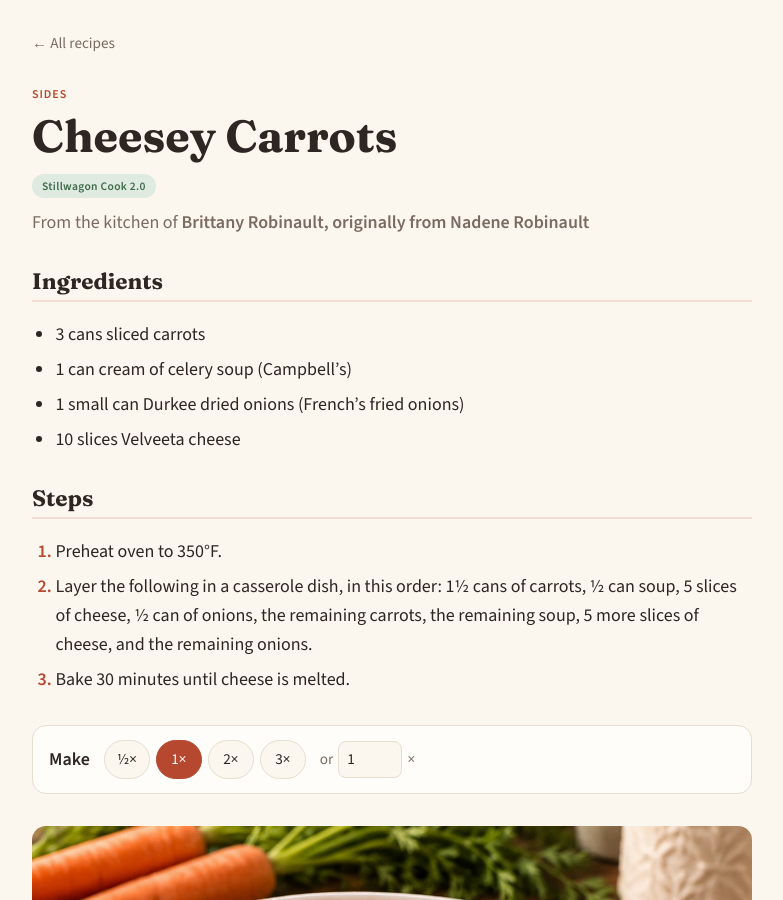
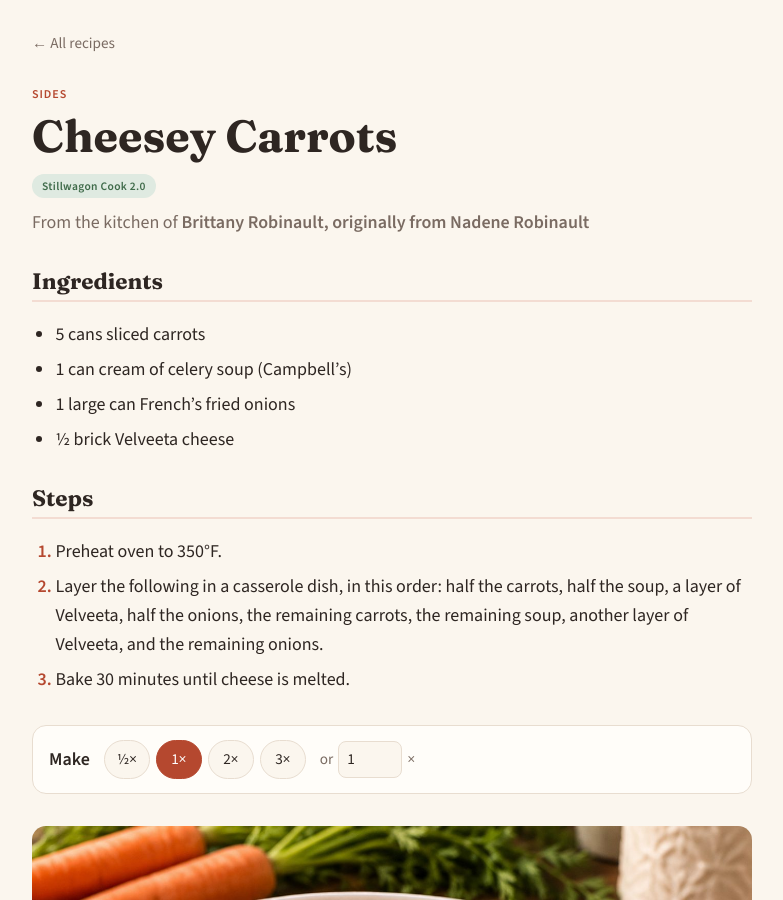
Before and after one commit to blstillwagon20/StillwagonCook, a Jekyll site: the page built from _recipes/cheesey-carrots.md, in a window 1280 px wide and 900 px high. Shown: the whole window, without its empty margins (248-1031 px from the left). Built offline with Jekyll 4.4.1, drawn with Linux system fonts in a browser that asks for light colours.

Commit message:
Update Cheesey Carrots; fix split amounts in steps
Co-Authored-By: Claude Opus 5.5 <noreply@anthropic.com>
Claude-Session: https://claude.ai/code/session_0156xCt7umSy534HDw2vCT7X

```diff
--- a/_recipes/cheesey-carrots.md
+++ b/_recipes/cheesey-carrots.md
@@ -7,13 +7,13 @@ category: "Sides"
 
 ## Ingredients
 
-- 3 cans sliced carrots
+- 5 cans sliced carrots
 - 1 can cream of celery soup (Campbell's)
-- 1 small can Durkee dried onions (French's fried onions)
-- 10 slices Velveeta cheese
+- 1 large can French's fried onions
+- ½ brick Velveeta cheese
 
 ## Steps
 
 1. Preheat oven to 350°F.
-2. Layer the following in a casserole dish, in this order: 1½ cans of carrots, ½ can soup, 5 slices of cheese, ½ can of onions, the remaining carrots, the remaining soup, 5 more slices of cheese, and the remaining onions.
+2. Layer the following in a casserole dish, in this order: half the carrots, half the soup, a layer of Velveeta, half the onions, the remaining carrots, the remaining soup, another layer of Velveeta, and the remaining onions.
 3. Bake 30 minutes until cheese is melted.
```
Also changed, not shown: _recipes/cheese-ravioli-asparagus-pie.md (+1 -1 lines), _recipes/pecan-tassies.md (+1 -1 lines), _recipes/rice-casserole.md (+1 -1 lines).
